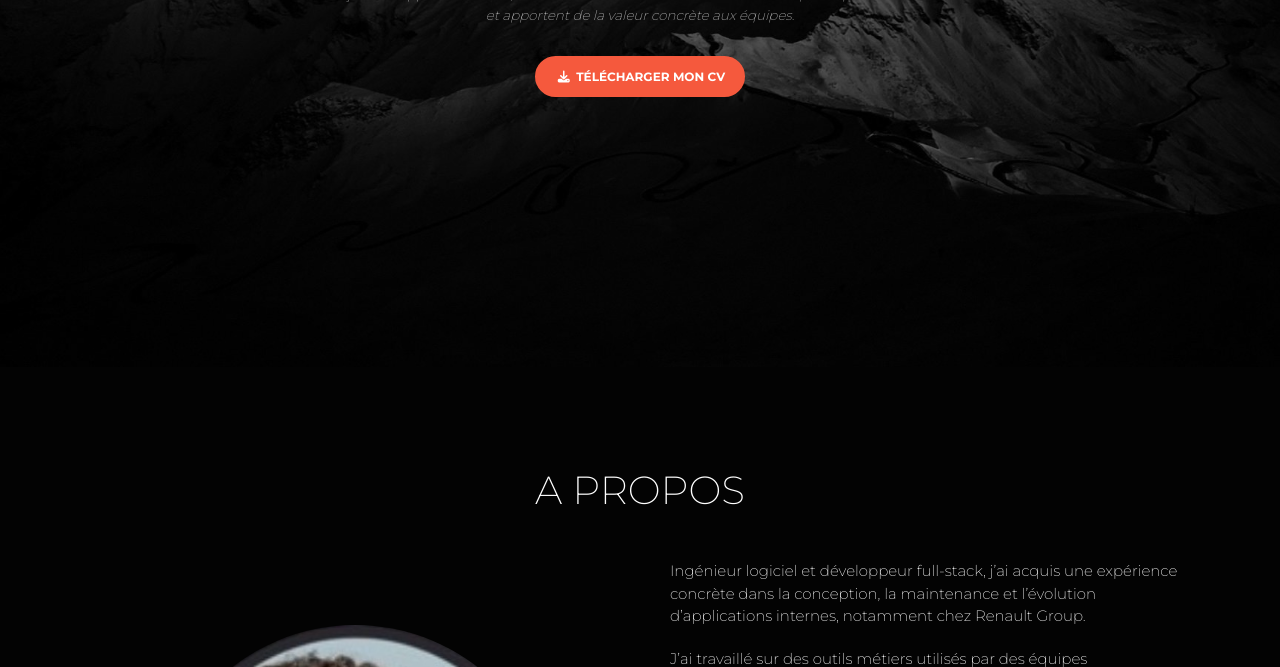
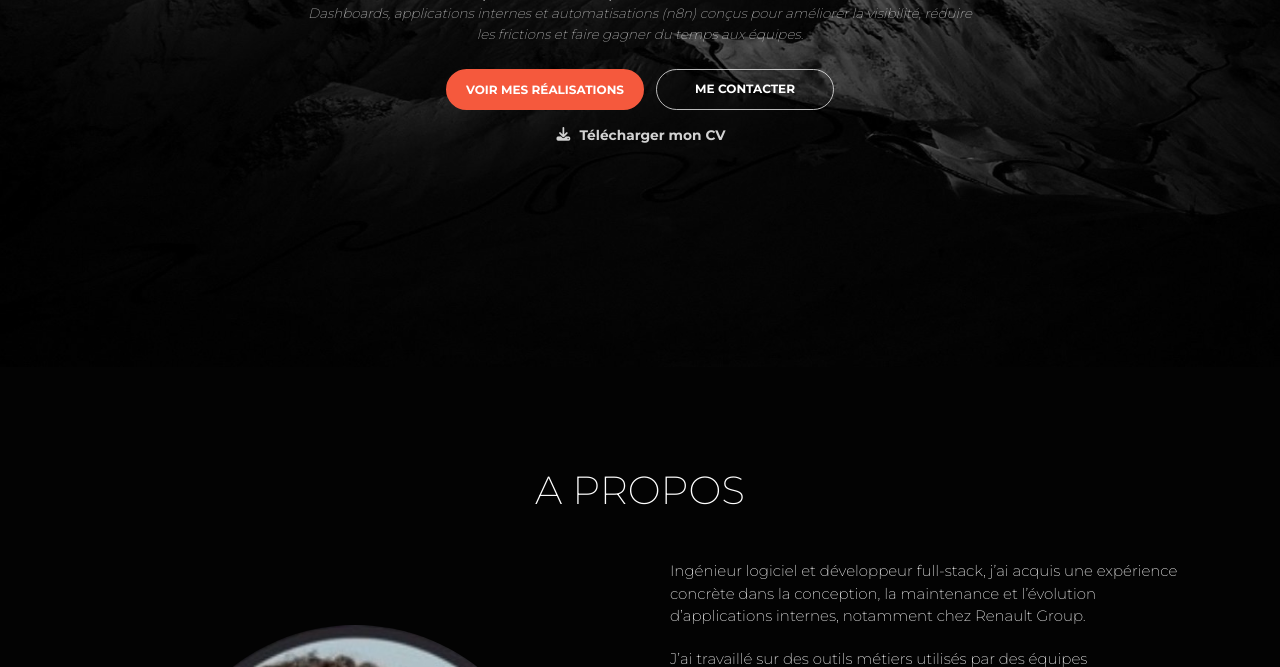
Before and after one commit to TAJMOUTI/SiteNizar, a plain HTML site: page home.html in a window 1280 px wide. Shown: the part 433-1100 px from the top of the page. Drawn offline with Linux system fonts and the light colour scheme.

Commit message:
[add] - Improve hero content

```diff
--- a/assets/css/portfoliostyle.css
+++ b/assets/css/portfoliostyle.css
@@ -419,7 +419,7 @@ footer a:hover{
 
 .page-header .motto .hero-description {
     max-width: 680px;
-    margin: 0 auto 30px;
+    margin: 0 auto 24px;
     font-size: 0.96em;
     line-height: 1.55;
     font-style: italic;
@@ -433,6 +433,63 @@ footer a:hover{
     display: none;
 }
 
+.hero-actions {
+    display: flex;
+    flex-wrap: wrap;
+    justify-content: center;
+    gap: 12px;
+    margin-top: 4px;
+}
+
+.hero-actions .btn {
+    min-width: 178px;
+    margin: 0;
+    transition: transform 180ms ease, box-shadow 180ms ease, background 180ms ease, color 180ms ease;
+}
+
+.hero-actions .btn:hover {
+    transform: translateY(-2px);
+    box-shadow: 0 12px 24px rgba(0, 0, 0, 0.24);
+}
+
+.hero-action-primary {
+    background: #f5593d;
+    border-color: #f5593d;
+}
+
+.hero-action-secondary {
+    border: 1px solid rgba(255, 255, 255, 0.72);
+    background: transparent;
+    color: #fff;
+}
+
+.hero-action-secondary:hover,
+.hero-action-secondary:focus {
+    background: rgba(255, 255, 255, 0.12);
+    color: #fff;
+}
+
+.hero-cv-action {
+    margin-top: 14px;
+}
+
+.hero-cv-action a {
+    display: inline-flex;
+    align-items: center;
+    gap: 7px;
+    color: rgba(255, 255, 255, 0.82);
+    font-size: 0.86rem;
+    font-weight: 600;
+    transition: color 180ms ease, transform 180ms ease;
+}
+
+.hero-cv-action a:hover,
+.hero-cv-action a:focus {
+    color: #fff;
+    text-decoration: none;
+    transform: translateY(-1px);
+}
+
 @media (max-width: 767px) {
     .page-header .motto h4 {
         margin-bottom: 14px;
@@ -440,8 +497,24 @@ footer a:hover{
 
     .page-header .motto .hero-description {
         max-width: 90%;
-        margin: 0 auto 26px;
+        margin: 0 auto 22px;
         font-size: 0.9em;
         line-height: 1.5;
     }
+
+    .hero-actions {
+        flex-direction: column;
+        align-items: stretch;
+        width: min(100%, 320px);
+        margin-right: auto;
+        margin-left: auto;
+    }
+
+    .hero-actions .btn {
+        width: 100%;
+    }
+
+    .hero-cv-action {
+        margin-top: 12px;
+    }
 }
--- a/home.html
+++ b/home.html
@@ -93,14 +93,23 @@ The above copyright notice and this permission notice shall be included in all c
     <div class="filter"></div>
     <div class="container">
       <div class="motto text-center">
-        <h1>Nizar Tajmouti</h1>
-        <p class="h4">Ingénieur logiciel & développeur Full-Stack orienté produit</p>
-        <p class="hero-description h5">Je conçois des applications web, des outils internes et des automatisations qui simplifient les workflows et apportent de la valeur concrète aux équipes.</p>
-        <br />
-        <br />
-        <a href="./files/CV NIZAR TAJMOUTI.pdf" download="CV Nizar TAJMOUTI" target="_blank" rel="noopener noreferrer" class="btn btn-danger btn-round">
-          <i class="fa fa-download"></i>  Télécharger mon CV
-        </a>
+        <!--Faire comme sur le site Andre Bach et faire une animation d'apparition - Pour Codex remonter cette phrase pour le faire lorsqu'on fera une modification sur cette partie -->
+        <h1>Ingénieur fullstack & Product Owner</h1>
+        <h2>Je conçois, développe et pilote des outils et automatisations qui simplifient les workflows métier</h2>
+        <p class="hero-description h5">Dashboards, applications internes et automatisations (n8n) conçus pour améliorer la visibilité, réduire les frictions et faire gagner du temps aux équipes.</p>
+        <div class="hero-actions" aria-label="Actions principales">
+          <a href="#realisations" class="btn btn-danger btn-round hero-action-primary">
+            Voir mes réalisations
+          </a>
+          <a href="#contact" class="btn btn-round hero-action-secondary">
+            Me contacter
+          </a>
+        </div>
+        <div class="hero-cv-action">
+          <a href="./files/CV NIZAR TAJMOUTI.pdf" download="CV Nizar TAJMOUTI" target="_blank" rel="noopener noreferrer">
+            <i class="fa fa-download"></i> Télécharger mon CV
+          </a>
+        </div>
     </div>
   </div>
   </div>
```
